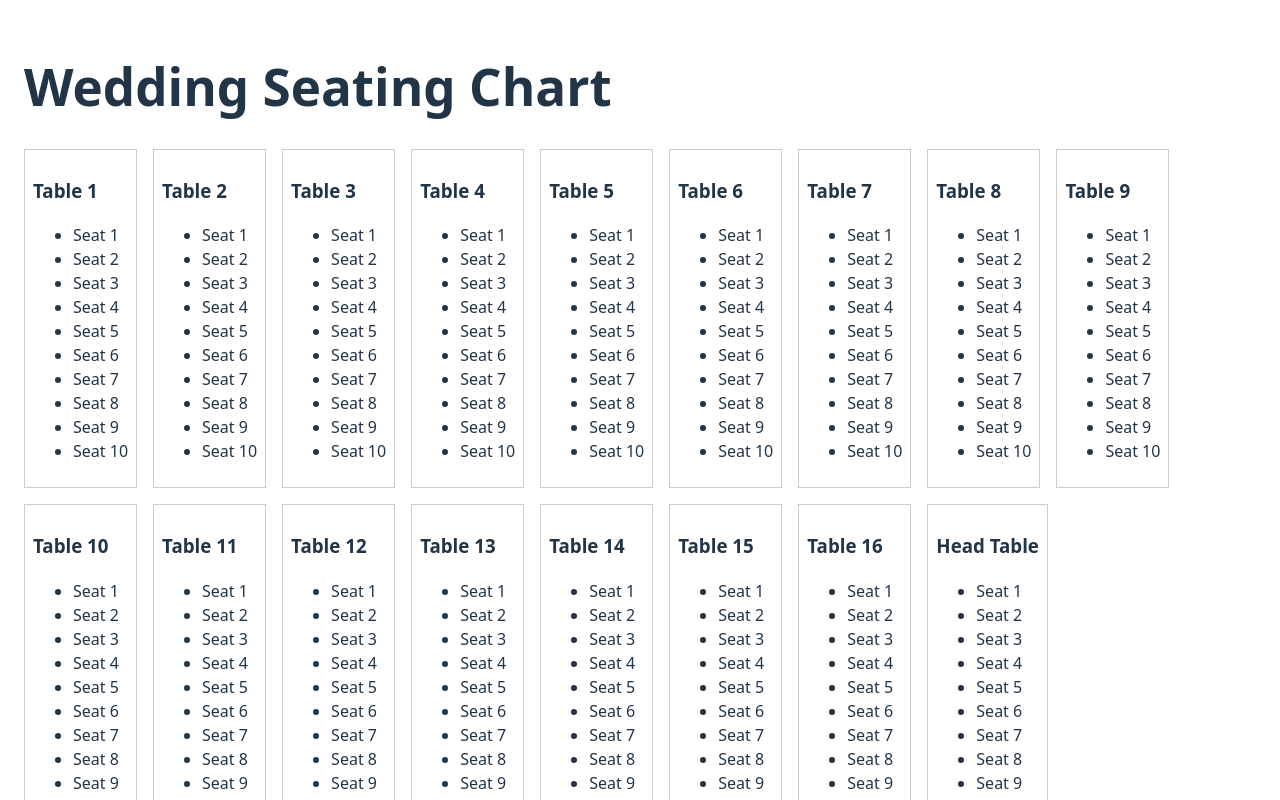
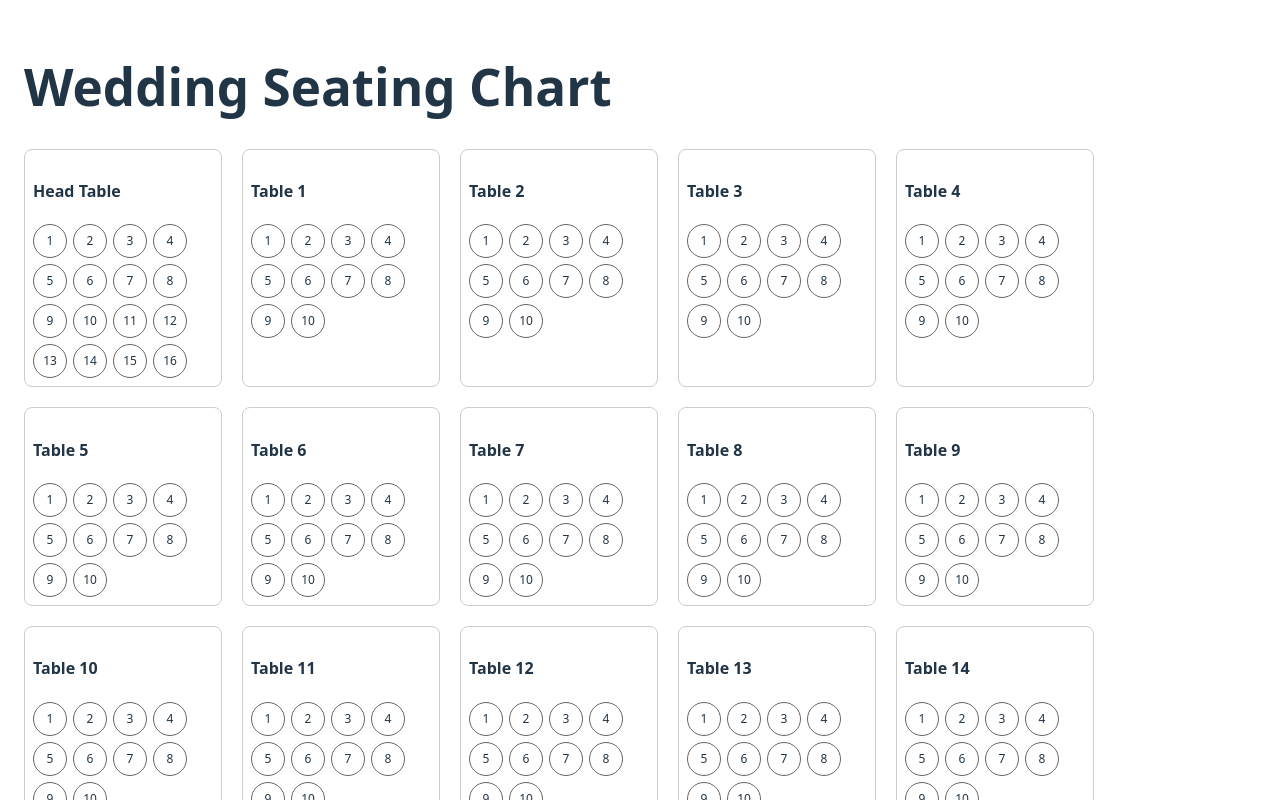
Before and after one commit to jacksonhack/wedding-seating-chart, a React (Vite) app in the folder seating-chart/: page / in a window 1280 px wide. Shown: the top 800 px of the page. Built offline with nearby package versions, Linux system fonts and the light colour scheme.

Commit message:
table and seat components

```diff
--- /dev/null
+++ b/seating-chart/src/components/Seat.tsx
@@ -0,0 +1,25 @@
+// src/components/Seat.tsx
+import React from 'react';
+
+type SeatProps = {
+  seatNumber: number;
+};
+
+const Seat: React.FC<SeatProps> = ({ seatNumber }) => {
+  return (
+    <div style={{
+      width: '32px',
+      height: '32px',
+      border: '1px solid #666',
+      borderRadius: '50%',
+      display: 'flex',
+      alignItems: 'center',
+      justifyContent: 'center',
+      fontSize: '12px',
+    }}>
+      {seatNumber}
+    </div>
+  );
+};
+
+export default Seat;
--- a/seating-chart/src/components/SeatingChart.tsx
+++ b/seating-chart/src/components/SeatingChart.tsx
@@ -1,11 +1,7 @@
 // src/components/SeatingChart.tsx
 import React from 'react';
-
-type TableConfig = {
-  id: string;
-  name: string;
-  seatCount: number;
-};
+import Table from './Table';
+import { type TableConfig } from '../config/tables';
 
 type SeatingChartProps = {
   tables: TableConfig[];
@@ -13,16 +9,14 @@ type SeatingChartProps = {
 
 const SeatingChart: React.FC<SeatingChartProps> = ({ tables }) => {
   return (
-    <div style={{ display: 'flex', flexWrap: 'wrap', gap: '16px' }}>
+    <div style={{ display: 'flex', flexWrap: 'wrap', gap: '20px' }}>
       {tables.map(table => (
-        <div key={table.id} style={{ border: '1px solid #ccc', padding: '8px' }}>
-          <h3>{table.name}</h3>
-          <ul>
-            {Array.from({ length: table.seatCount }).map((_, i) => (
-              <li key={i}>Seat {i + 1}</li>
-            ))}
-          </ul>
-        </div>
+        <Table
+          key={table.id}
+          id={table.id}
+          name={table.name}
+          seatCount={table.seatCount}
+        />
       ))}
     </div>
   );
--- /dev/null
+++ b/seating-chart/src/components/Table.tsx
@@ -0,0 +1,34 @@
+/* eslint-disable @typescript-eslint/no-unused-vars */
+// src/components/Table.tsx
+import React from 'react';
+import Seat from './Seat';
+
+type TableProps = {
+  id: string;
+  name: string;
+  seatCount: number;
+};
+
+const Table: React.FC<TableProps> = ({ id, name, seatCount }) => {
+  return (
+    <div style={{
+      border: '1px solid #ccc',
+      borderRadius: '8px',
+      padding: '8px',
+      width: '180px',
+    }}>
+      <h4>{name}</h4>
+      <div style={{
+        display: 'flex',
+        flexWrap: 'wrap',
+        gap: '6px',
+      }}>
+        {Array.from({ length: seatCount }).map((_, i) => (
+          <Seat key={i} seatNumber={i + 1} />
+        ))}
+      </div>
+    </div>
+  );
+};
+
+export default Table;
--- a/seating-chart/src/config/tables.ts
+++ b/seating-chart/src/config/tables.ts
@@ -7,14 +7,14 @@ export type TableConfig = {
 };
 
 export const defaultTables: TableConfig[] = [
+  {
+    id: 'head-table',
+    name: 'Head Table',
+    seatCount: 16,
+  },
   ...Array.from({ length: 16 }, (_, i) => ({
     id: `table-${i + 1}`,
     name: `Table ${i + 1}`,
     seatCount: 10,
   })),
-  {
-    id: 'head-table',
-    name: 'Head Table',
-    seatCount: 16,
-  },
 ];
```
